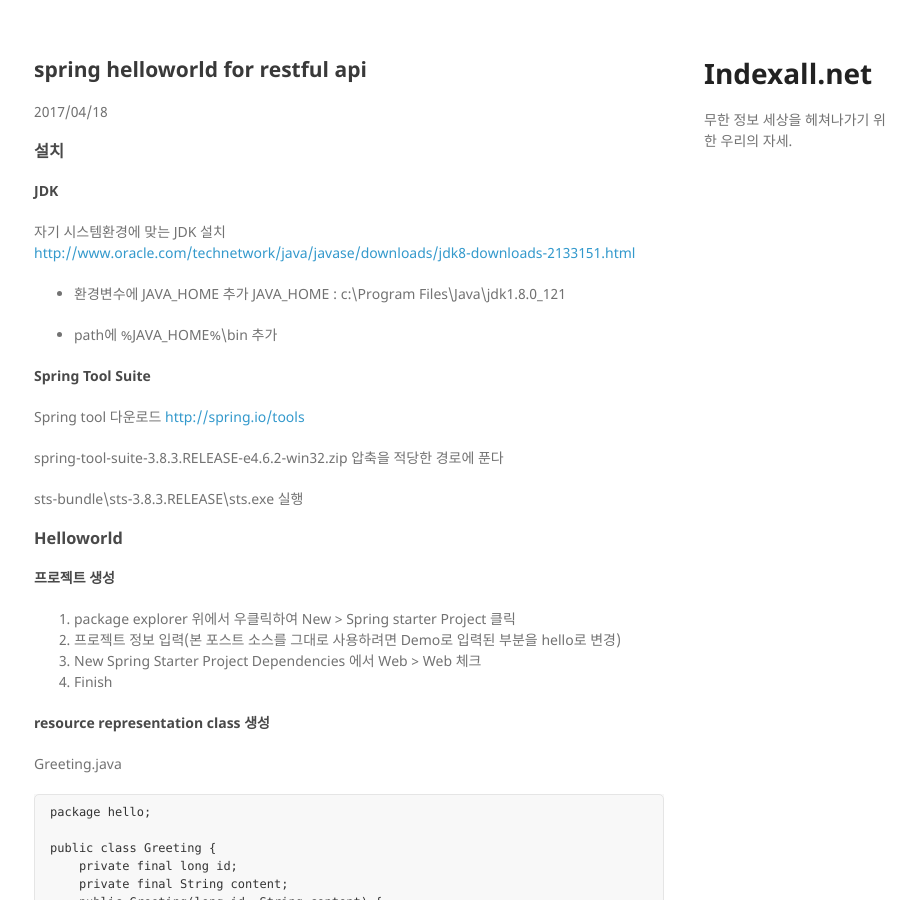
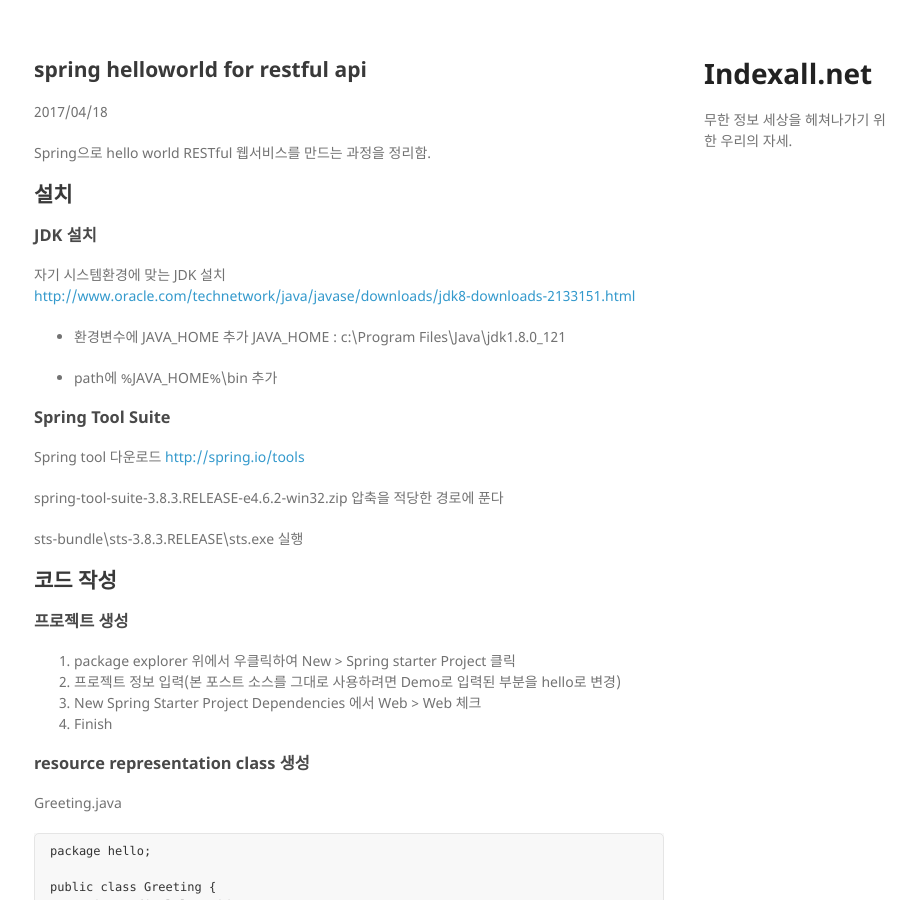
Before and after one commit to indexall/indexall.github.io, a Jekyll site: the page built from _posts/2017-04-18-spring-helloworld-rest-example.md, in a window 1280 px wide and 900 px high. Shown: the whole window, without its empty margins (176-1091 px from the left). Built offline with Jekyll 4.4.1, drawn with Linux system fonts in a browser that asks for light colours.

Commit message:
Update 2017-04-18-spring-helloworld-rest-example.md

````diff
--- a/_posts/2017-04-18-spring-helloworld-rest-example.md
+++ b/_posts/2017-04-18-spring-helloworld-rest-example.md
@@ -5,9 +5,10 @@ categories: memo
 author: "indexall"
 meta: "spring helloworld restful api"
 ---
+Spring으로 hello world RESTful 웹서비스를 만드는 과정을 정리함.
 
-### 설치
-#### JDK
+## 설치
+### JDK 설치
 자기 시스템환경에 맞는 JDK 설치
 [http://www.oracle.com/technetwork/java/javase/downloads/jdk8-downloads-2133151.html](http://www.oracle.com/technetwork/java/javase/downloads/jdk8-downloads-2133151.html)
 
@@ -16,7 +17,7 @@ meta: "spring helloworld restful api"
 
 - path에 %JAVA_HOME%\bin 추가
 
-#### Spring Tool Suite
+### Spring Tool Suite
 Spring tool 다운로드
 [http://spring.io/tools](http://spring.io/tools)
 
@@ -24,15 +25,15 @@ spring-tool-suite-3.8.3.RELEASE-e4.6.2-win32.zip 압축을 적당한 경로에
 
 sts-bundle\sts-3.8.3.RELEASE\sts.exe 실행
 
-### Helloworld
-#### 프로젝트 생성
+## 코드 작성
+### 프로젝트 생성
 1. package explorer 위에서 우클릭하여 New > Spring starter Project 클릭
 2. 프로젝트 정보 입력(본 포스트  소스를 그대로 사용하려면 Demo로 입력된 부분을 hello로 변경)
 3. New Spring Starter Project Dependencies 에서 Web > Web 체크
 4. Finish
 
 
-#### resource representation class 생성
+### resource representation class 생성
 Greeting.java
 ```
 package hello;
@@ -53,7 +54,7 @@ public class Greeting {
 }
 
 ```
-#### resource controller 생성
+### resource controller 생성
 
 GreetingController.java
 ```
@@ -76,7 +77,7 @@ public class GreetingController {
 
 ```
 
-### 테스트
+## 테스트
 1. 프로젝트에서 오른쪽 마우스 버튼 클릭
 2. Run As > Spring Boot App 실행
 3. 서버가 띄워지면 [http://localhost:8080/greeting](http://localhost:8080/greeting) 에 접속하여 확인
````
